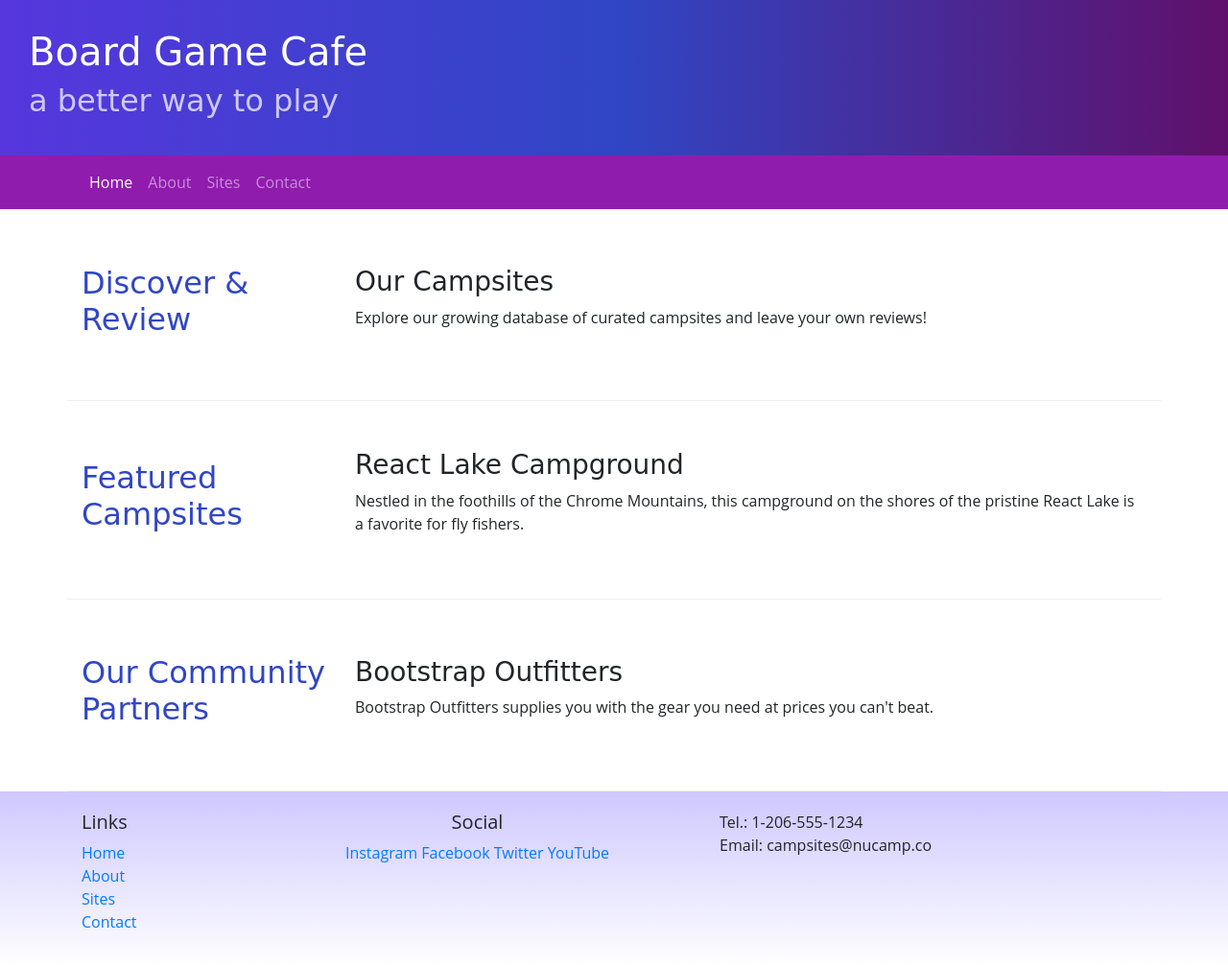
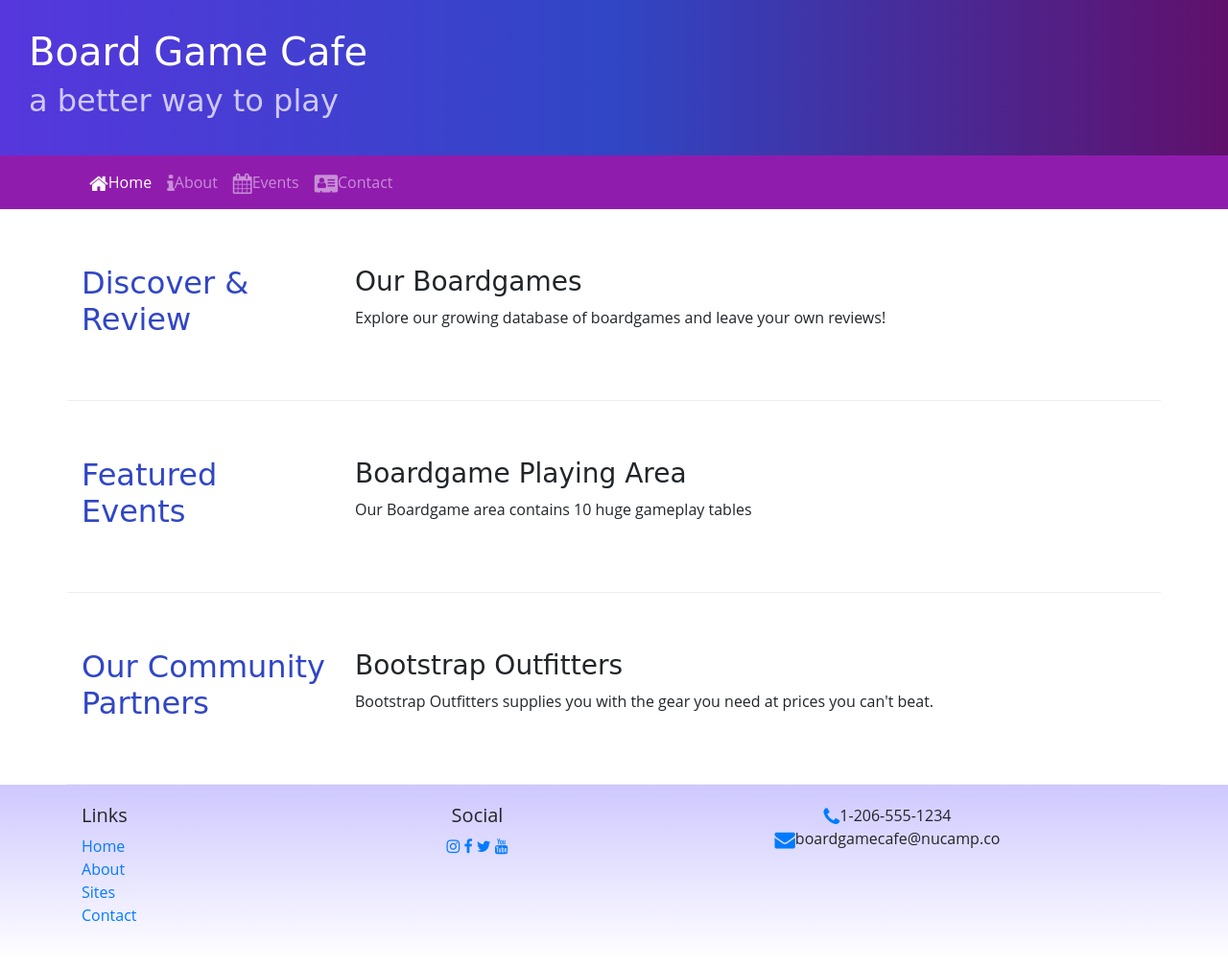
Before and after one commit to mzrickers/portfolioProject, a website: page index.html in a window 1280 px wide. Shown: the whole page at 96% size. Drawn offline with nearby package versions, Linux system fonts and the light colour scheme; a web font is replaced by a local one.

Commit message:
PortProj Icon Fonts

```diff
--- a/index.html
+++ b/index.html
@@ -8,6 +8,7 @@
     <!-- Bootstrap CSS -->
     <link rel="stylesheet" href="node_modules/bootstrap/dist/css/bootstrap.min.css" />
 
+    <link rel="stylesheet" href="node_modules/font-awesome/css/font-awesome.min.css" />
     <link href="https://fonts.googleapis.com/css?family=Trade+Winds&display=swap" rel="stylesheet">
     <link rel="stylesheet" href="css/styles.css" />
 
@@ -31,10 +32,10 @@
             </button>
             <div class="collapse navbar-collapse" id="nucampNavbar">
                 <ul class="navbar-nav">
-                    <li class="nav-item active"><a class="nav-link" href="#">Home</a></li>
-                    <li class="nav-item"><a class="nav-link" href="aboutus.html">About</a></li>
-                    <li class="nav-item"><a class="nav-link" href="#">Sites</a></li>
-                    <li class="nav-item"><a class="nav-link" href="#">Contact</a></li>
+                    <li class="nav-item active"><a class="nav-link" href="#"><i class="fa fa-home fa-lg"></i>Home</a></li>
+                    <li class="nav-item"><a class="nav-link" href="aboutus.html"><i class="fa fa-info fa-lg"></i>About</a></li>
+                    <li class="nav-item"><a class="nav-link" href="#"><i class="fa fa-calendar fa-lg"></i>Events</a></li>
+                    <li class="nav-item"><a class="nav-link" href="#"><i class="fa fa-address-card fa-lg"></i>Contact</a></li>
                 </ul>
             </div>
         </div>
@@ -46,18 +47,18 @@
                 <h2>Discover & Review</h2>
             </div>
             <div class="col">
-                <h3>Our Campsites</h3>
-                <p class="d-none d-sm-block">Explore our growing database of curated campsites and leave your own reviews!</p>
+                <h3>Our Boardgames</h3>
+                <p class="d-none d-sm-block">Explore our growing database of boardgames and leave your own reviews!</p>
             </div>
         </div>
 
         <div class="row row-content align-items-center">
             <div class="col-sm-4 col-md-3">
-                <h2>Featured Campsites</h2>
+                <h2>Featured Events</h2>
             </div>
             <div class="col">
-                <h3>React Lake Campground</h3>
-        		<p class="d-none d-sm-block">Nestled in the foothills of the Chrome Mountains, this campground on the shores of the pristine React Lake is a favorite for fly fishers.</p>
+                <h3>Boardgame Playing Area</h3>
+        		<p class="d-none d-sm-block">Our Boardgame area contains 10 huge gameplay tables</p>
    			</div>
         </div>
 
@@ -85,17 +86,17 @@
                     </ul>
                 </div>
                 <div class="col-6 col-sm-5 text-center">
-                	<h5>Social</h5>
-                    <a href="http://instagram.com/">Instagram</a>
-                    <a href="http://facebook.com/">Facebook</a>
-                    <a href="http://twitter.com/">Twitter</a>
-                    <a href="http://youtube.com/">YouTube</a>
+                    <h5>Social</h5>
+                    <a href="http://instagram.com/"><i class="fa fa-instagram"></i></a>
+                    <a href="http://facebook.com/"><i class="fa fa-facebook"></i></a>
+                    <a href="http://twitter.com/"><i class="fa fa-twitter"></i></a>
+                    <a href="http://youtube.com/"><i class="fa fa-youtube"></i></a>
                 </div>
-                <div class="col-sm-4">
-                    Tel.: 1-206-555-1234<br />
-                    Email: campsites@nucamp.co
+                <div class="col-sm-4 text-center">
+                    <i class="fa fa-phone fa-lg text-primary"></i>1-206-555-1234<br />
+                    <i class="fa fa-envelope fa-lg text-primary"></i>boardgamecafe@nucamp.co
                 </div>
-           </div>
+            </div>
         </div>
     </footer>
 
--- a/package.json
+++ b/package.json
@@ -15,6 +15,7 @@
   },
   "dependencies": {
     "bootstrap": "^4.0.0",
+    "font-awesome": "^4.7.0",
     "jquery": "^3.3.1",
     "popper.js": "^1.12.9"
   }
```
Also changed, not shown: aboutus.html (+15 -14 lines), 1 other file.
